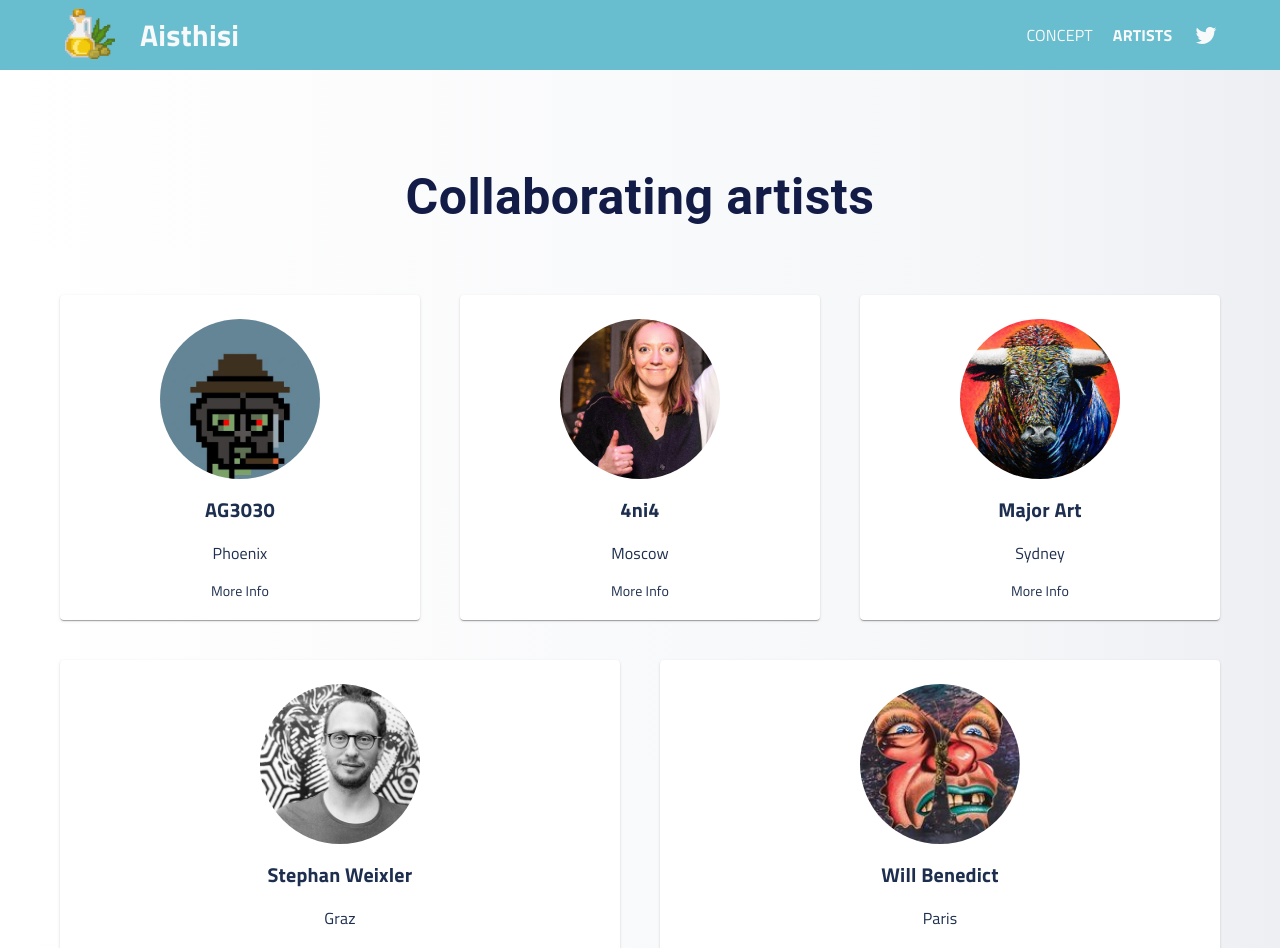
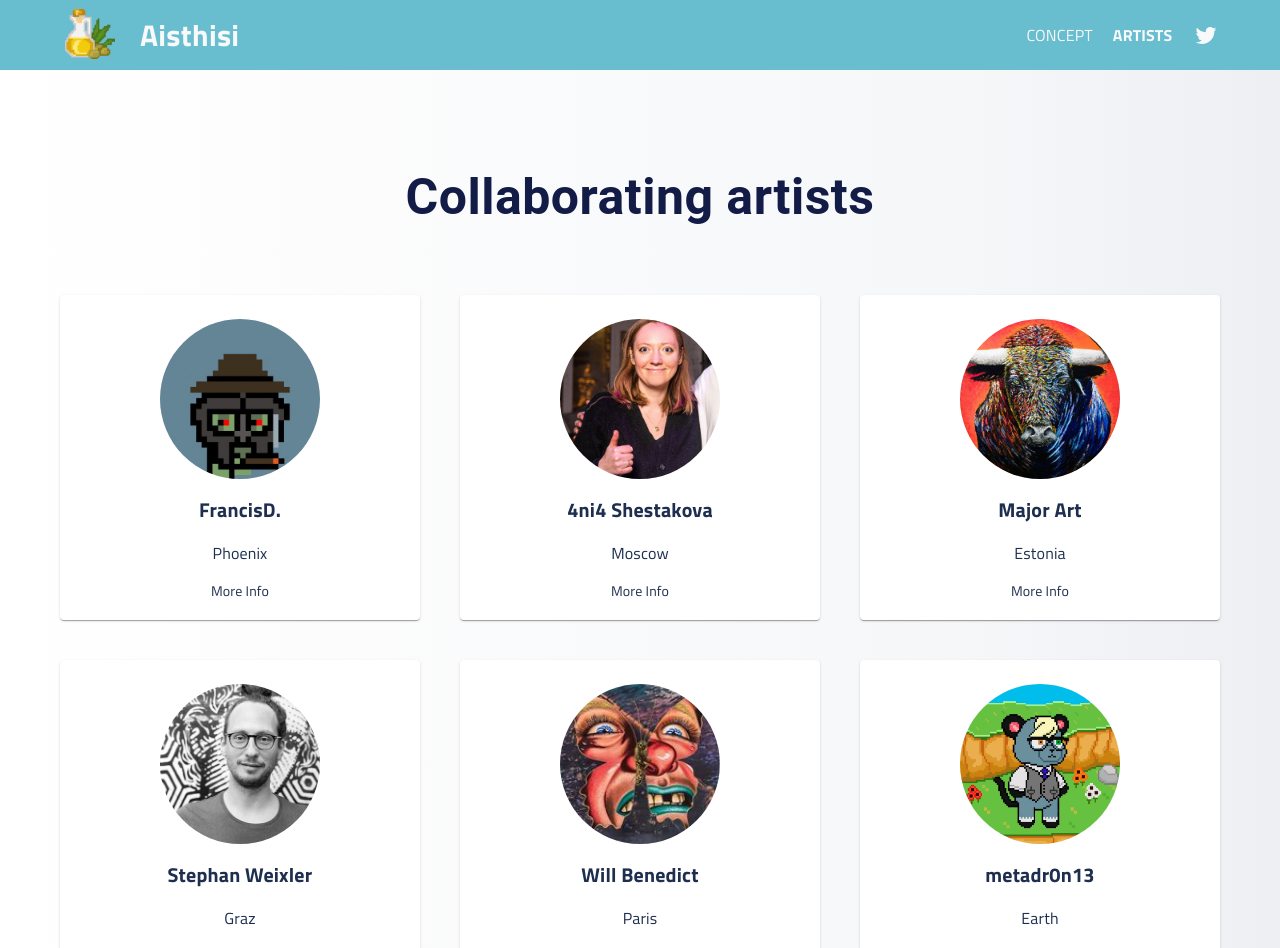
Before and after one commit to AboldUSER/aisthisi-frontend, a React (Create React App) app: page /artists in a window 1280 px wide. Shown: the top 948 px of the page. Built offline with nearby package versions, Linux system fonts and the light colour scheme.

Commit message:
Add artist info

```diff
--- a/src/components/artist-info-section.jsx
+++ b/src/components/artist-info-section.jsx
@@ -5,6 +5,7 @@ import Ania from '../images/artists/Ania.jpg';
 import MajorArt from '../images/artists/MajorArt.jpg';
 import Stephan from '../images/artists/Stephan.jpg';
 import Will from '../images/artists/Will.jpg';
+import Metadr0n13 from '../images/artists/metadr0n13.png';
 import ArtistCard from './artist-card';
 
 
@@ -38,7 +39,7 @@ const ArtistInfoSection = () => {
       className={classes.root} style={{ margin: 'auto', maxWidth: 1300 }}>
       <Grid item xs align="center" style={{ margin: '20px' }}>
       <ArtistCard m={50}
-          artistName='AG3030'
+          artistName='FrancisD.'
           artistCity='Phoenix'
           artistImage={AG3030}
           artistURL='https://linktr.ee/francisdayton'
@@ -46,7 +47,7 @@ const ArtistInfoSection = () => {
       </Grid>
       <Grid item xs align="center" style={{ margin: '20px' }}>
       <ArtistCard m={50}
-          artistName='4ni4'
+          artistName='4ni4 Shestakova'
           artistCity='Moscow'
           artistImage={Ania}
           artistURL='https://linktr.ee/4ni4'
@@ -55,7 +56,7 @@ const ArtistInfoSection = () => {
       <Grid item xs align="center" style={{ margin: '20px' }}>
       <ArtistCard m={50}
           artistName='Major Art'
-          artistCity='Sydney'
+          artistCity='Estonia'
           artistImage={MajorArt}
           artistURL='https://linktr.ee/majorart'
         />
@@ -76,6 +77,14 @@ const ArtistInfoSection = () => {
           artistURL='https://www.instagram.com/rainingbodies'
         />
       </Grid>
+      <Grid item xs align="center" style={{ margin: '20px' }}>
+      <ArtistCard m={50}
+          artistName='metadr0n13'
+          artistCity='Earth'
+          artistImage={Metadr0n13}
+          artistURL='https://www.instagram.com/metadr0n13'
+        />
+      </Grid>
     </Grid>
     </div>
   )
```
Also changed, not shown: src/images/artists/metadr0n13.png (added).
